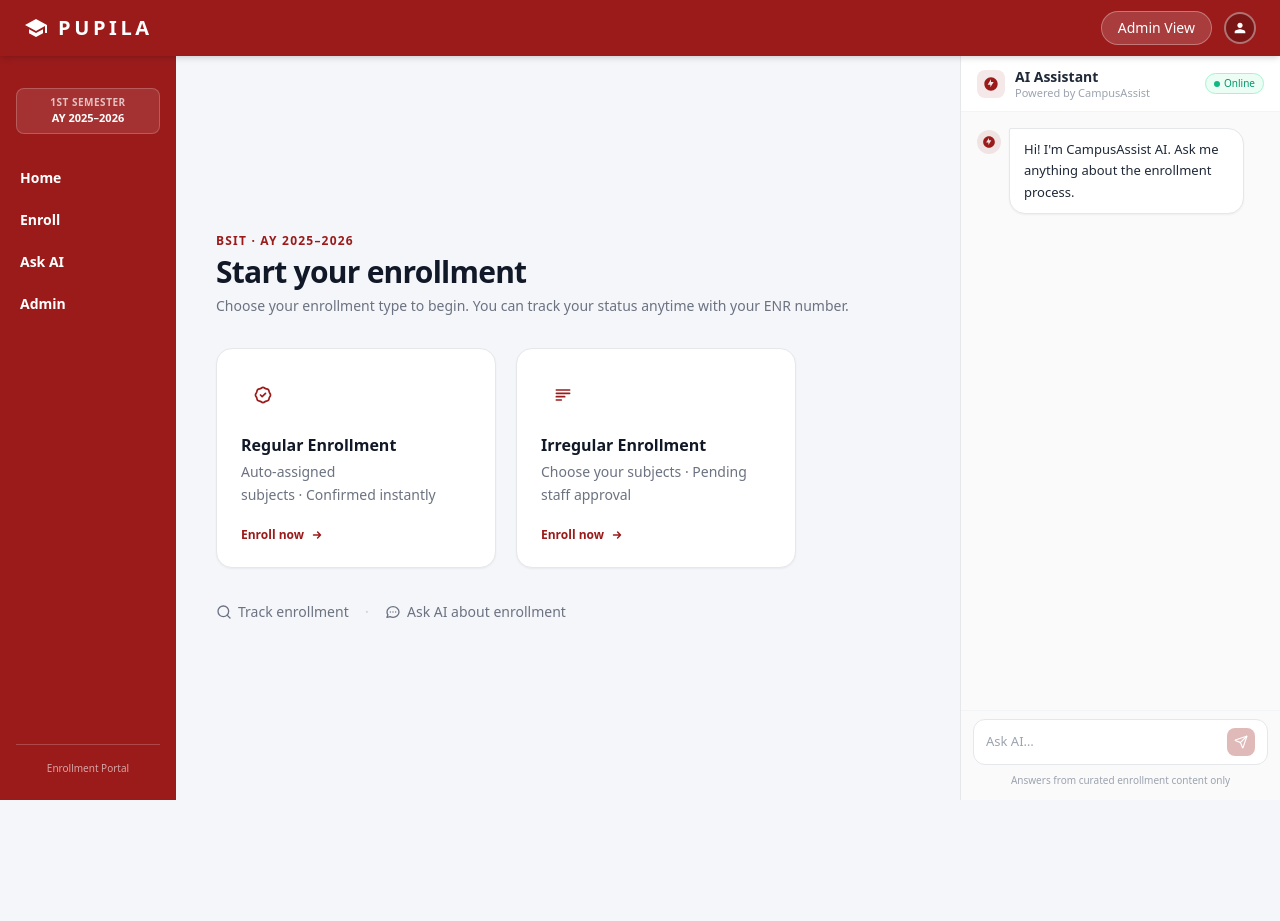
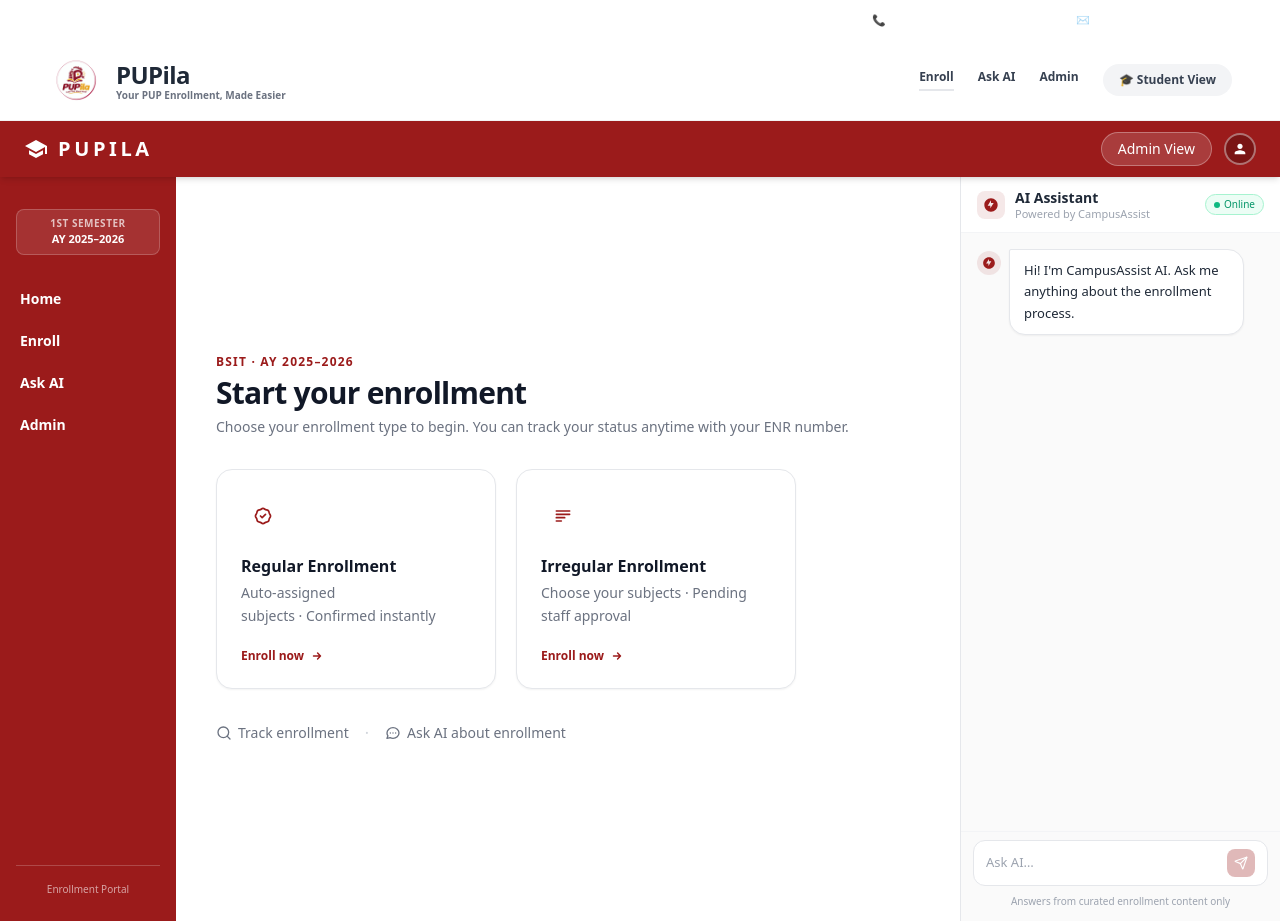
Before and after one commit to CedZzzzzzzzz/goats-hackathon, a Next.js app in the folder campusassist-ai/: page / in a window 1280 px wide. Before the commit the page ends 800 px from the top, so only its background shows below. Built offline with nearby package versions, Linux system fonts and the light colour scheme.

Commit message:
feat: use logo.png in nav — icon + PUPila text layout

```diff
--- a/campusassist-ai/app/layout.tsx
+++ b/campusassist-ai/app/layout.tsx
@@ -1,17 +1,66 @@
 import type { Metadata } from "next"
 import "./globals.css"
+import Link from "next/link"
 import { RoleProvider } from "@/components/RoleToggle"
+import { StudentViewButton } from "@/components/StudentViewButton"
 
 export const metadata: Metadata = {
-  title: "PUPILA · CampusAssist AI",
-  description: "Student enrollment portal for BSIT",
+  title: "PUPila - Enrollment can be easier",
+  description: "AI-guided enrollment portal for PUP students",
 }
 
 export default function RootLayout({ children }: { children: React.ReactNode }) {
   return (
     <html lang="en">
-      <body className="min-h-screen bg-[#F5F6FA] text-gray-900 antialiased font-sans">
-        <RoleProvider>{children}</RoleProvider>
+      <body className="font-sans text-gray-800 bg-white overflow-x-hidden antialiased">
+        <RoleProvider>
+
+          {/* Top strip */}
+          <div className="relative bg-brand-crimson text-white text-[11px] font-semibold">
+            <div className="absolute left-0 inset-y-0 w-44 md:w-64 bg-brand-gold notch hidden sm:block" />
+            <div className="relative flex justify-between items-center px-4 md:px-12 py-2.5">
+              <div className="hidden sm:flex items-center gap-2 text-brand-navy font-bold">
+                Follow Us
+                <span className="w-5 h-5 rounded-full bg-brand-crimson text-white text-[9px] flex items-center justify-center">f</span>
+                <span className="w-5 h-5 rounded-full bg-brand-crimson text-white text-[9px] flex items-center justify-center">ig</span>
+                <span className="w-5 h-5 rounded-full bg-brand-crimson text-white text-[9px] flex items-center justify-center">in</span>
+              </div>
+              <div className="flex items-center gap-5 ml-auto">
+                <span>📞 (02) 8316-7222 / 8330-7300</span>
+                <span className="hidden md:inline opacity-40">|</span>
+                <span className="hidden md:inline">✉ info@PUPilaassist.edu.ph</span>
+              </div>
+            </div>
+          </div>
+
+          {/* Nav */}
+          <header className="sticky top-0 z-50 bg-white/80 backdrop-blur-xl border-b border-black/5">
+            <div className="max-w-7xl mx-auto px-4 md:px-12 py-3 flex items-center justify-between">
+              <Link href="/" className="flex items-center gap-3" aria-label="PUPila home">
+                {/* eslint-disable-next-line @next/next/no-img-element */}
+                <img src="/logo.png" alt="PUPila icon" className="h-14 w-auto" />
+                <span className="leading-tight">
+                  <span className="block text-2xl font-extrabold tracking-tight text-brand-crimson">PUPila</span>
+                  <span className="block text-[10px] font-semibold text-gray-500 mt-[-2px]">
+                    Your PUP Enrollment, Made Easier
+                  </span>
+                </span>
+              </Link>
+
+              <nav className="flex items-center gap-6 text-xs font-bold text-gray-700">
+                <div className="hidden md:flex gap-6">
+                  <Link href="/enroll" className="text-brand-crimson border-b-2 border-brand-crimson pb-1">Enroll</Link>
+                  <Link href="/chat" className="hover:text-brand-crimson transition">Ask AI</Link>
+                  <Link href="/admin" className="hover:text-brand-crimson transition">Admin</Link>
+                </div>
+                <StudentViewButton />
+              </nav>
+            </div>
+          </header>
+
+          {children}
+
+        </RoleProvider>
       </body>
     </html>
   )
```
Also changed, not shown: campusassist-ai/public/logo.png (added).
